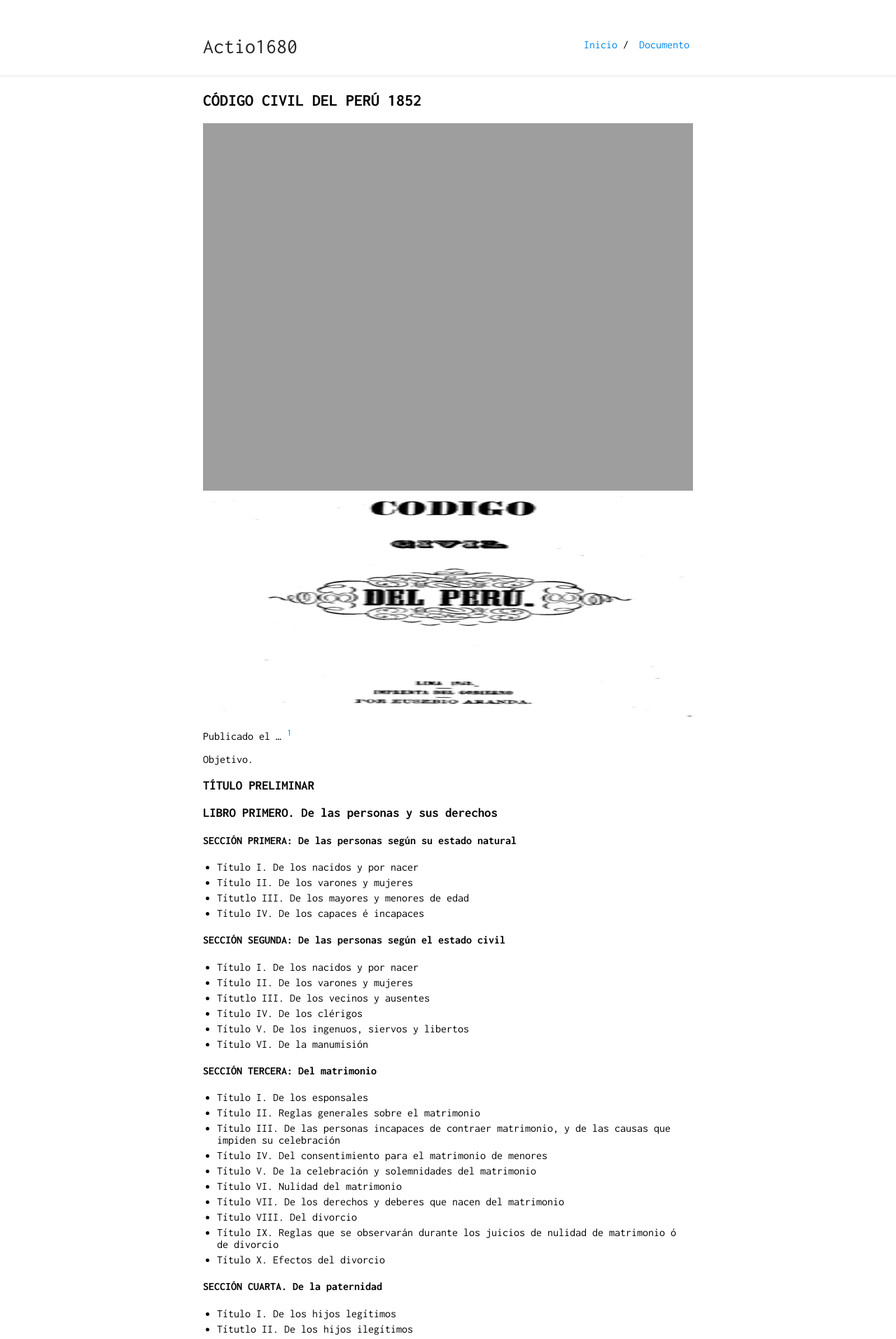
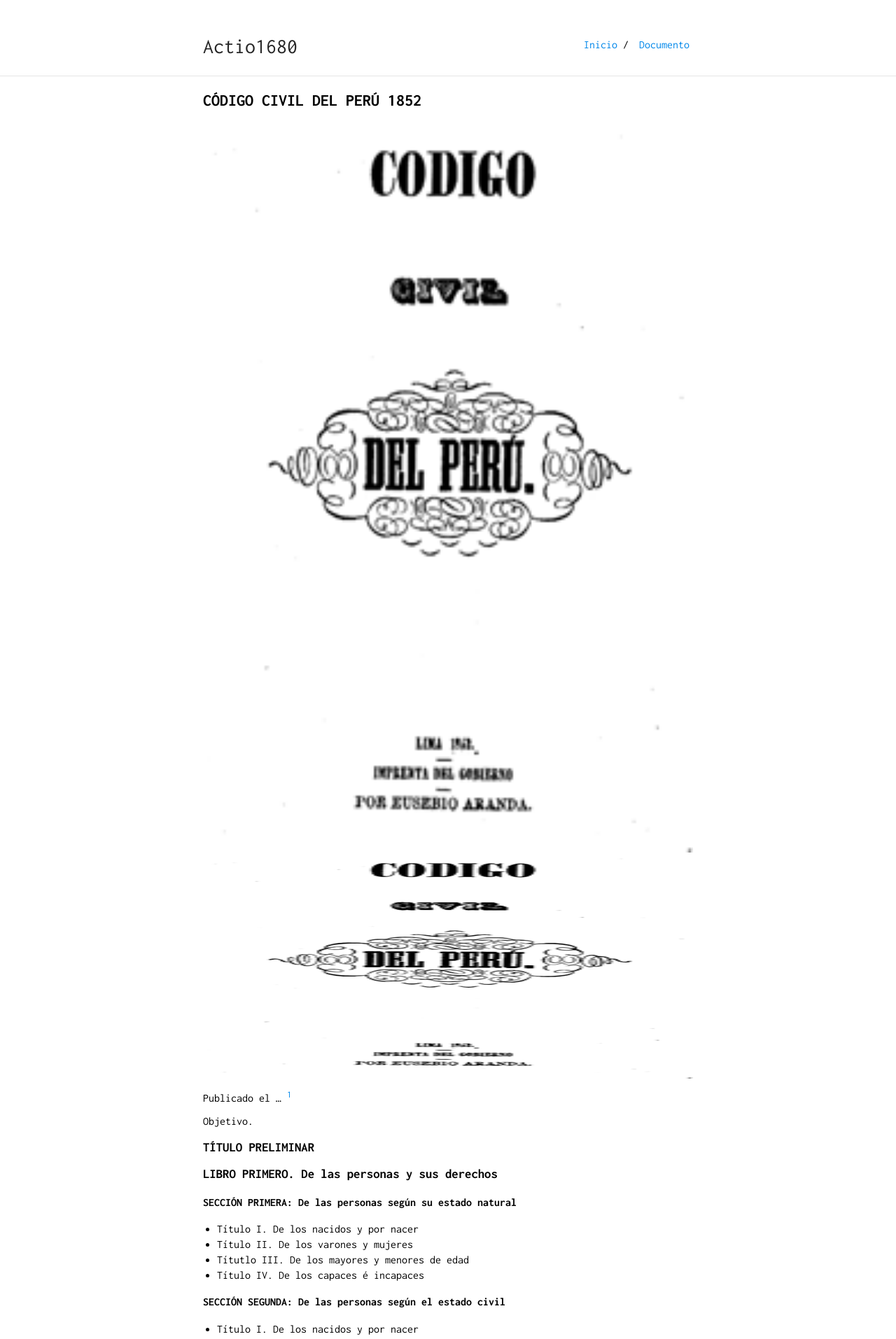
Before and after one commit to actio1680/actio1680.github.io, a Jekyll site: the page built from cc1852.md, in a window 1280 px wide. Shown: the top 1913 px of the page at 70% size. Built offline with Jekyll 4.4.1, drawn with Linux system fonts in a browser that asks for light colours; our own code applies the rules of GitHub Pages for plain Markdown files.

Commit message:
Update cc1852.md

```diff
--- a/cc1852.md
+++ b/cc1852.md
@@ -2,8 +2,8 @@
 layout: default
 ---
 ## CÓDIGO CIVIL DEL PERÚ 1852
-![7](portadacc1852.png|width=215)
-<img src="portadacc1852.png" width="215" height="320"  align="middle">
+![7](portadacc1852.png)
+<img src="/portadacc1852.png" width="215" height="320"  align="middle">
 
 Publicado el ... [^1]
 
```
